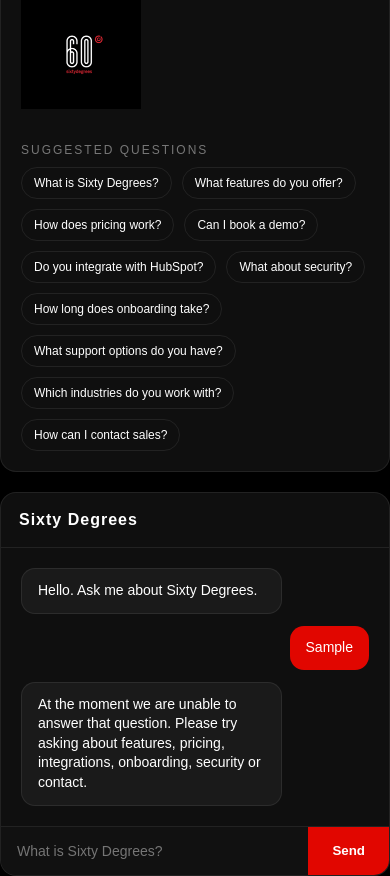
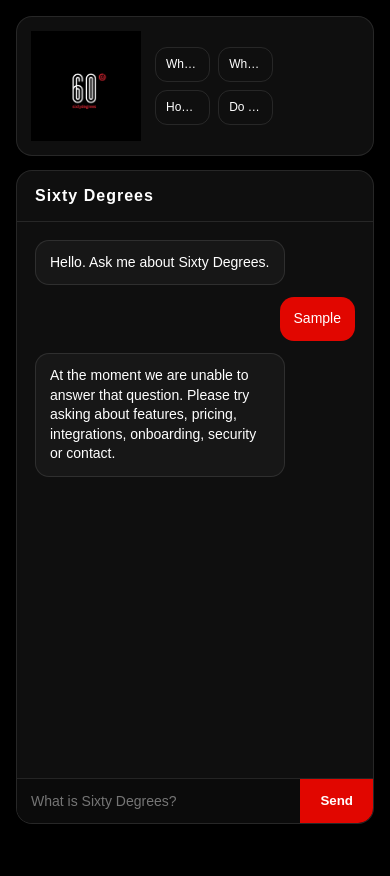
Before and after one commit to caralovell/chatbot60, a plain HTML site: page index.html in a window 390 px wide. Both pictures are taken after typing "Sample" into the empty fields and a click on the button "Send". After the commit the page ends 844 px from the top, so only its background shows below. Drawn offline with Linux system fonts and the light colour scheme.

Commit message:
Update index.html

```diff
--- a/index.html
+++ b/index.html
@@ -11,7 +11,8 @@
   --red:#e10600;
   --dark:#0f0f0f;
   --light:#ffffff;
-  --border:rgba(255,255,255,.08);
+  --muted:#8a8a8a;
+  --border:rgba(255,255,255,.10);
 }
 
 *{box-sizing:border-box}
@@ -24,35 +25,41 @@
   display:flex;
   justify-content:center;
   align-items:center;
-  height:100vh;
+  min-height:100vh;
+  padding:16px;
 }
 
+/* Desktop layout */
 .app{
   width:100%;
   max-width:1000px;
   display:grid;
   grid-template-columns:300px 1fr;
-  gap:20px;
+  gap:16px;
 }
 
 .side{
   background:var(--dark);
   border-radius:16px;
-  padding:20px;
+  padding:18px;
   border:1px solid var(--border);
+  display:flex;
+  flex-direction:column;
+  gap:14px;
 }
 
 .logo{
-  width:120px;
-  margin-bottom:30px;
+  width:140px;
+  height:auto;
+  display:block;
 }
 
 .section-title{
   font-size:12px;
   text-transform:uppercase;
   letter-spacing:2px;
-  color:#777;
-  margin-bottom:10px;
+  color:var(--muted);
+  margin:0 0 8px;
 }
 
 .chips{
@@ -68,6 +75,8 @@
   font-size:12px;
   cursor:pointer;
   transition:0.2s;
+  user-select:none;
+  line-height:1.1;
 }
 
 .chip:hover{
@@ -82,10 +91,11 @@
   display:flex;
   flex-direction:column;
   overflow:hidden;
+  min-height:620px;
 }
 
 .chat-header{
-  padding:18px;
+  padding:16px 18px;
   border-bottom:1px solid var(--border);
   font-weight:bold;
   letter-spacing:1px;
@@ -93,27 +103,22 @@
 
 .messages{
   flex:1;
-  padding:20px;
+  padding:18px;
   overflow:auto;
   display:flex;
   flex-direction:column;
   gap:12px;
 }
 
-.msg{
-  max-width:75%;
-}
-
-.msg.user{
-  align-self:flex-end;
-  text-align:right;
-}
+.msg{ max-width:78%; }
+.msg.user{ align-self:flex-end; text-align:right; }
 
 .bubble{
-  padding:12px 16px;
+  padding:12px 14px;
   border-radius:14px;
   font-size:14px;
   line-height:1.4;
+  white-space:pre-wrap;
 }
 
 .user .bubble{
@@ -122,44 +127,89 @@
 }
 
 .bot .bubble{
-  background:#1a1a1a;
+  background:#171717;
   border:1px solid var(--border);
 }
 
 .composer{
   display:flex;
   border-top:1px solid var(--border);
+  background:#0b0b0b;
 }
 
 input{
   flex:1;
-  padding:16px;
-  background:#111;
+  padding:14px 14px;
+  background:#0b0b0b;
   border:none;
   color:#fff;
   font-size:14px;
 }
 
-input:focus{
-  outline:none;
-}
+input:focus{ outline:none; }
 
 button{
   background:var(--red);
   border:none;
   color:#fff;
-  padding:0 24px;
+  padding:0 20px;
   cursor:pointer;
   font-weight:bold;
 }
 
-button:hover{
-  opacity:0.9;
+button:hover{ opacity:0.92; }
+
+/* ---------- MOBILE LAYOUT ---------- */
+/* Requirement:
+   "Image on the left and 4 suggestions on the right, and below the chat"
+*/
+@media (max-width: 900px){
+  body{
+    align-items:flex-start;
   }
 
-@media(max-width:900px){
   .app{
     grid-template-columns:1fr;
+    gap:14px;
+    max-width:720px;
+  }
+
+  /* Turn the side panel into a top bar:
+     left = logo, right = 4 chips (2x2) */
+  .side{
+    flex-direction:row;
+    align-items:center;
+    justify-content:space-between;
+    padding:14px;
+  }
+
+  .logo{
+    width:110px;
+  }
+
+  .section-title{
+    display:none; /* no title in mobile top bar */
+  }
+
+  .chips{
+    display:grid;
+    grid-template-columns: repeat(2, minmax(0, 1fr));
+    gap:8px;
+    width: 58%;
+  }
+
+  .chip{
+    padding:10px 10px;
+    border-radius:12px;
+    font-size:12px;
+    text-align:center;
+    white-space:nowrap;
+    overflow:hidden;
+    text-overflow:ellipsis;
+  }
+
+  .chat{
+    min-height: calc(100vh - 190px);
   }
 }
 </style>
@@ -170,35 +220,39 @@
 <div class="app">
 
   <aside class="side">
-    <img src="ete.jpg" class="logo">
+    <!-- Replace logo.png with your actual file name/path -->
+    <img src="ete.jpg" class="logo" alt="Sixty Degrees logo">
 
+    <div>
       <div class="section-title">Suggested Questions</div>
       <div class="chips" id="chips"></div>
+    </div>
   </aside>
 
   <main class="chat">
-    <div class="chat-header">
-      Sixty Degrees
-    </div>
+    <div class="chat-header">Sixty Degrees</div>
 
     <div class="messages" id="messages"></div>
 
     <div class="composer">
       <input id="input" placeholder="What is Sixty Degrees?" />
-      <button onclick="send()">Send</button>
+      <button id="sendBtn">Send</button>
     </div>
   </main>
 
 </div>
 
 <script>
-
-const SUGGESTED = [
+/** 10 suggested prompts total.
+ *  On MOBILE we only show the first 4 (as requested).
+ *  On DESKTOP we show all 10.
+ */
+const SUGGESTED_ALL = [
   "What is Sixty Degrees?",
   "What features do you offer?",
   "How does pricing work?",
+  "Do you integrate with HubSpot?",
   "Can I book a demo?",
-  "Do you integrate with HubSpot?",
   "What about security?",
   "How long does onboarding take?",
   "What support options do you have?",
@@ -222,8 +276,11 @@
   "integrate":
     "We support integrations via API and can connect with platforms like HubSpot, Salesforce, and collaboration tools.",
 
+  "hubspot":
+    "Yes — we can integrate with HubSpot via API/webhooks depending on your data flows (contacts, deals, activities). Tell me what you want to sync and I’ll outline the approach.",
+
   "security":
-    "Security is a priority. We support secure authentication, data protection standards, and GDPR compliance.",
+    "Security is a priority. We support secure authentication, role-based access, and data protection practices aligned with GDPR requirements.",
 
   "onboarding":
     "Onboarding typically includes discovery, configuration, integration, pilot phase, and full rollout.",
@@ -235,7 +292,7 @@
     "Our solutions adapt to retail, hospitality, healthcare, corporate environments, and more.",
 
   "contact":
-    "Please share your contact details and our team will get back to you shortly."
+    "Please share your name, company, and email, and our team will get back to you shortly."
 };
 
 const FALLBACK =
@@ -243,6 +300,8 @@
 
 const messages = document.getElementById("messages");
 const input = document.getElementById("input");
+const chipsContainer = document.getElementById("chips");
+const sendBtn = document.getElementById("sendBtn");
 
 function addMessage(role, text){
   const msg = document.createElement("div");
@@ -259,13 +318,13 @@
 
 function getResponse(text){
   const lower = text.toLowerCase();
-
-  for (let key in RESPONSES){
-    if(lower.includes(key)){
-      return RESPONSES[key];
+  for (const key in RESPONSES){
+    if(lower.includes(key)) return RESPONSES[key];
   }
-  }
-
+  // extra routing
+  if (/\b(price|pricing|cost|plan)\b/.test(lower)) return RESPONSES["pricing"];
+  if (/\b(integrat|api|webhook)\b/.test(lower)) return RESPONSES["integrate"];
+  if (/\b(security|gdpr|privacy|sso|encrypt)\b/.test(lower)) return RESPONSES["security"];
   return FALLBACK;
 }
 
@@ -276,27 +335,34 @@
   addMessage("user", text);
   input.value = "";
 
-  setTimeout(()=>{
-    addMessage("bot", getResponse(text));
-  },400);
+  setTimeout(()=> addMessage("bot", getResponse(text)), 350);
 }
 
-input.addEventListener("keydown", e=>{
+sendBtn.addEventListener("click", send);
+input.addEventListener("keydown", e => {
   if(e.key === "Enter") send();
 });
 
-const chipsContainer = document.getElementById("chips");
+// Render chips: 4 on mobile, 10 on desktop
+function renderChips(){
+  chipsContainer.innerHTML = "";
+  const isMobile = window.matchMedia("(max-width: 900px)").matches;
+  const list = isMobile ? SUGGESTED_ALL.slice(0,4) : SUGGESTED_ALL;
 
-SUGGESTED.forEach(q=>{
+  list.forEach(q=>{
     const chip = document.createElement("div");
     chip.className="chip";
     chip.textContent=q;
     chip.onclick=()=>{ input.value=q; input.focus(); };
     chipsContainer.appendChild(chip);
   });
+}
 
+window.addEventListener("resize", renderChips);
+renderChips();
+
+// Seed
 addMessage("bot","Hello. Ask me about Sixty Degrees.");
-
 </script>
 
 </body>
```
Lines whose indentation alone changed are shown as unchanged.
